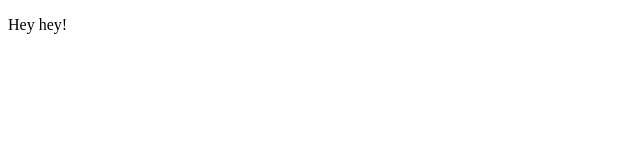
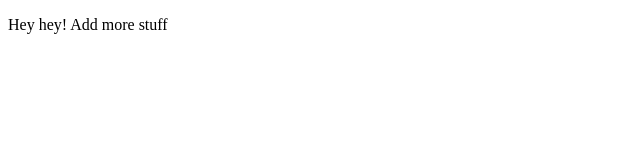
Before and after one commit to jserrao/sample-2, a plain HTML site: page index.html in a window 1280 px wide. Shown: the whole page, without its empty margins (0-640 px from the left). Drawn offline with Linux system fonts and the light colour scheme.

Commit message:
Minor content update

```diff
--- a/index.html
+++ b/index.html
@@ -2,6 +2,6 @@
 <html>
   <head></head>
   <body>
-    <p>Hey hey!</p>
+    <p>Hey hey! Add more stuff</p>
   </body>
 </html>
```
